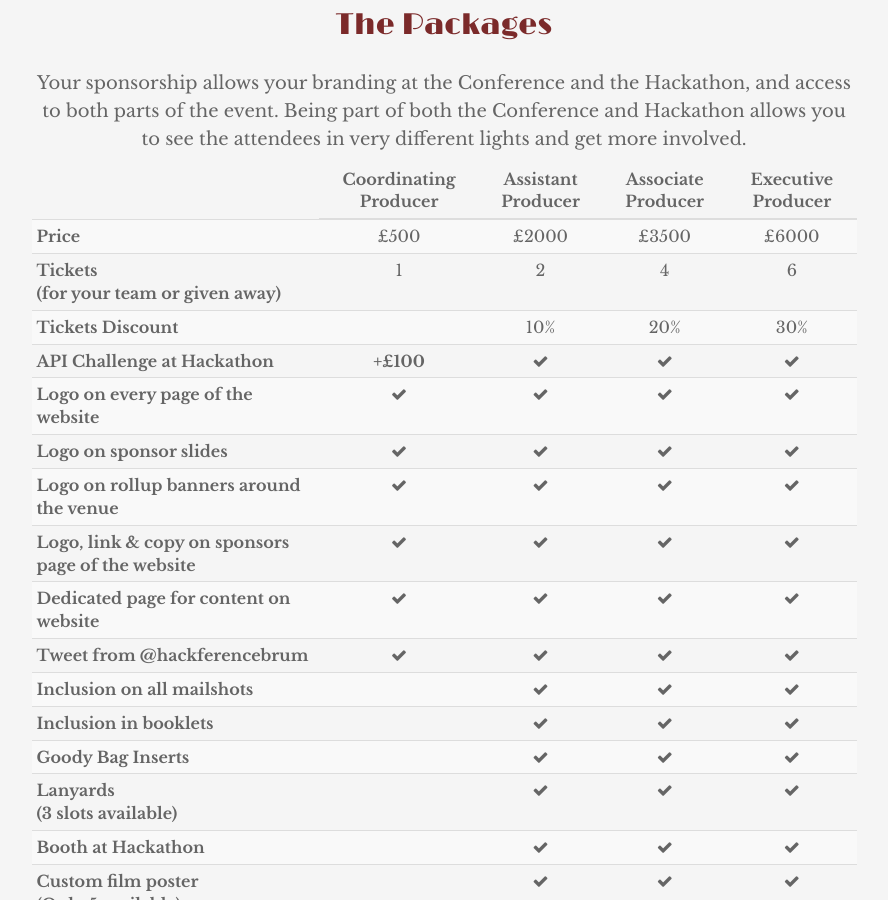
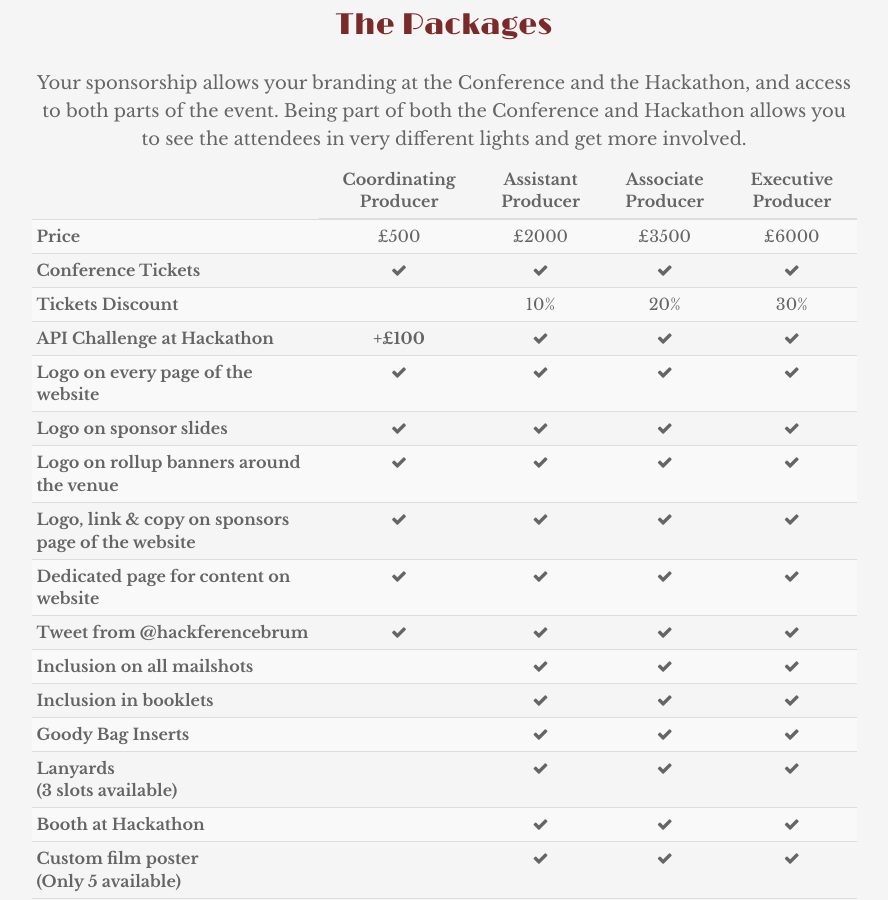
Before and after one commit to hackference/hackference-2016, a Jekyll site: the page built from sponsors/sponsor-us.html, in a window 1280 px wide and 900 px high, scrolled down 1082 px. Shown: the whole window, without its empty margins (196-1084 px from the left). Built offline with Jekyll 4.4.1, drawn with Linux system fonts in a browser that asks for light colours; nearby versions of some CDN libraries.

Commit message:
Change tickets to a yes, to discuss with each team

```diff
--- a/sponsors/sponsor-us.html
+++ b/sponsors/sponsor-us.html
@@ -45,11 +45,11 @@
     </td>
 
     <tr>
-      <th class="text-left">Tickets<br/>(for your team or given away)</th>
-      <td class="text-center">1</i></td>
-      <td class="text-center">2</td>
-      <td class="text-center">4</td>
-      <td class="text-center">6</td>
+      <th class="text-left">Conference Tickets</th>
+      <td class="text-center"><i class="fa fa-check"></i></td>
+      <td class="text-center"><i class="fa fa-check"></i></td>
+      <td class="text-center"><i class="fa fa-check"></i></td>
+      <td class="text-center"><i class="fa fa-check"></i></td>
     </td>
 
     <tr>
```
